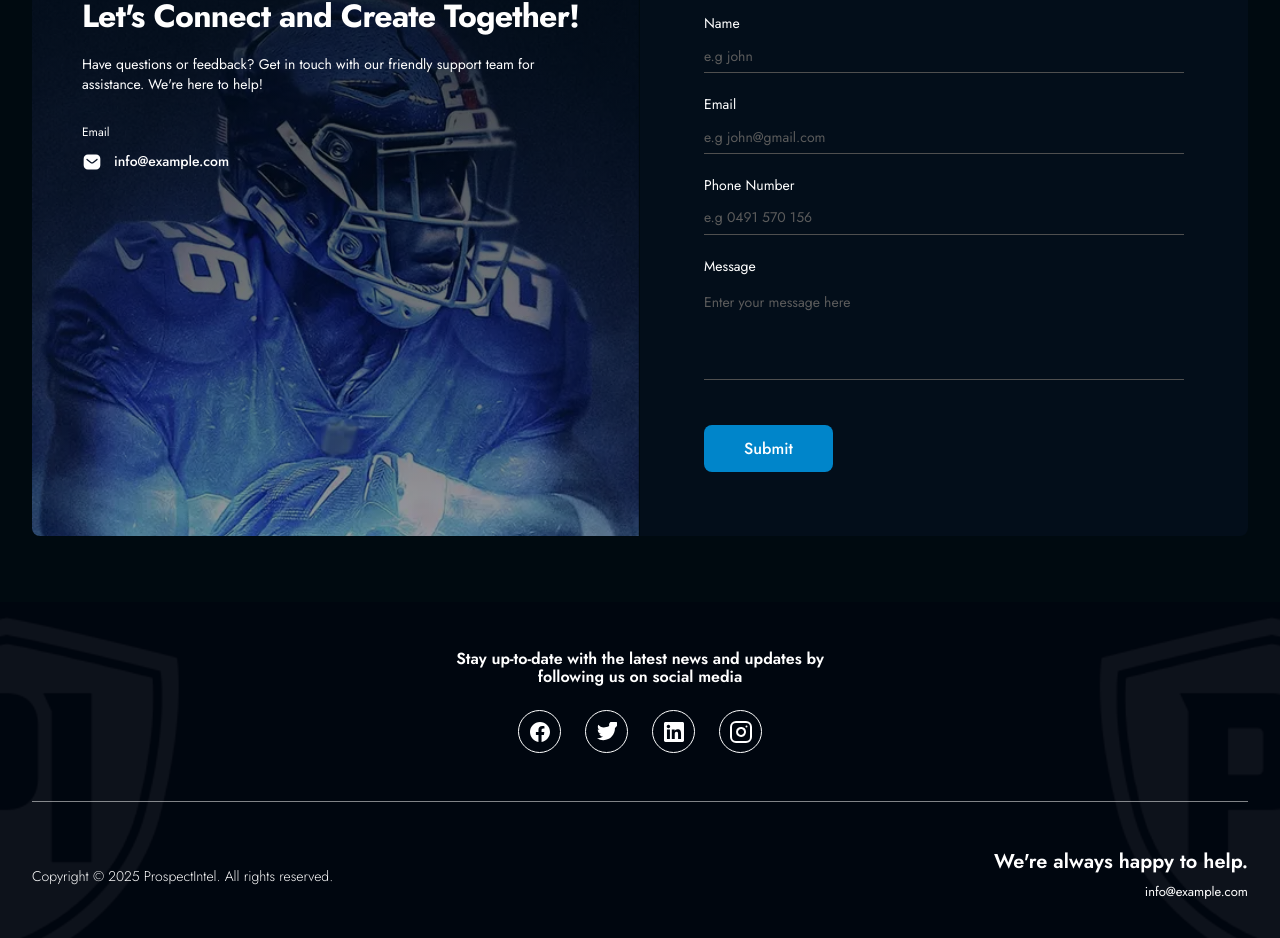
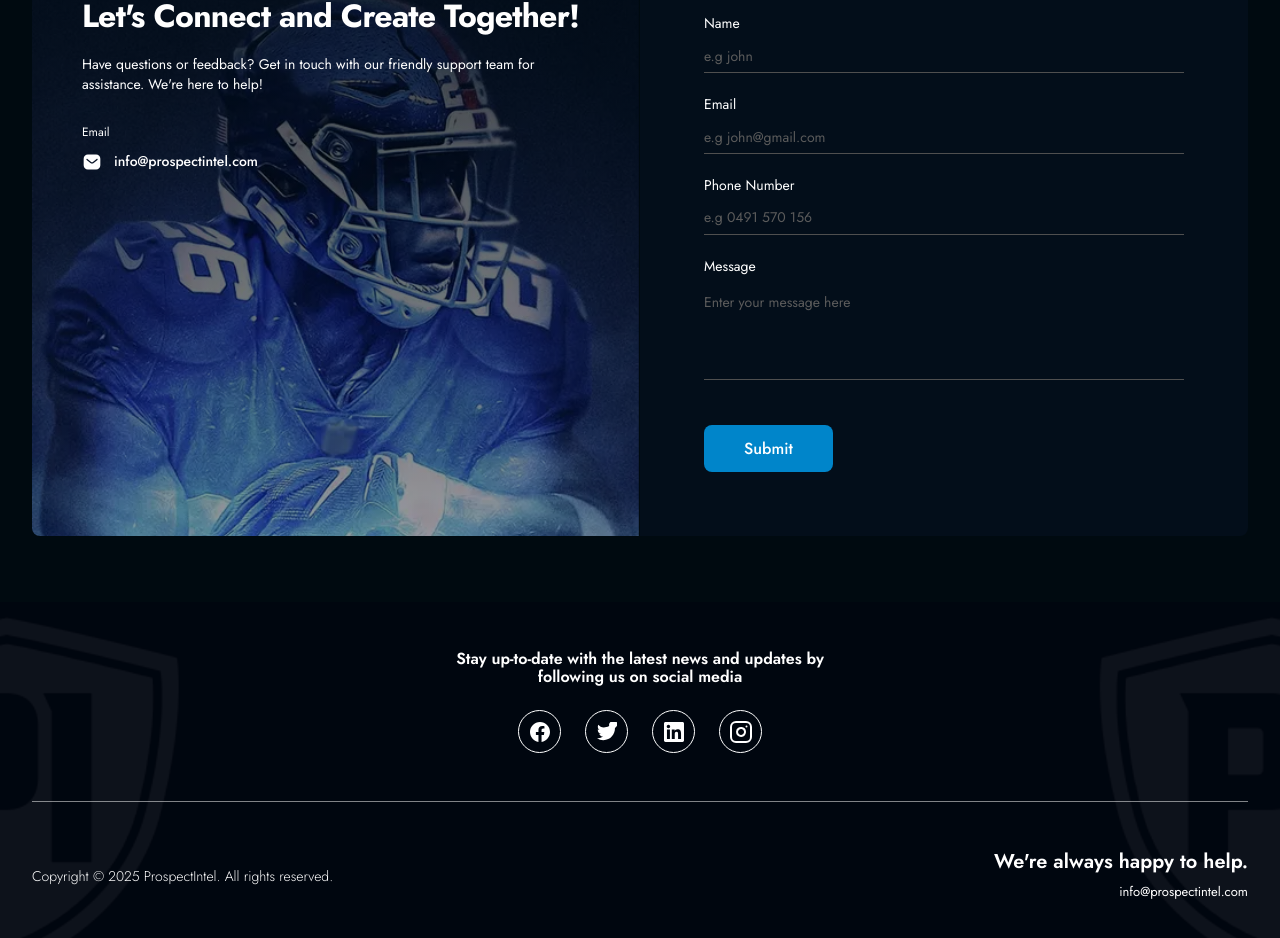
Before and after one commit to dignitestudios-dev/Prospect-Intel-Landing-Page, a Next.js app: page / in a window 1280 px wide. Shown: the part 3013-3951 px from the top of the page. Built offline with nearby package versions, Linux system fonts and the light colour scheme.

Commit message:
email updated

```diff
--- a/src/components/landing-page/contact.jsx
+++ b/src/components/landing-page/contact.jsx
@@ -65,7 +65,7 @@ const Contact = () => {
                   <Message />
                   <div>
                     <p className="font-jost text-[14px] font-medium leading-5.75 text-white">
-                      info@example.com
+                      info@prospectintel.com
                     </p>
                   </div>
                 </div>
--- a/src/components/landing-page/footer.jsx
+++ b/src/components/landing-page/footer.jsx
@@ -110,7 +110,7 @@ const Footer = () => {
               We're always happy to help.
             </h3>
             <p className="font-axiforma text-[13px] leading-5.25 text-white">
-              info@example.com
+              info@prospectintel.com
             </p>
           </div>
         </div>
```
